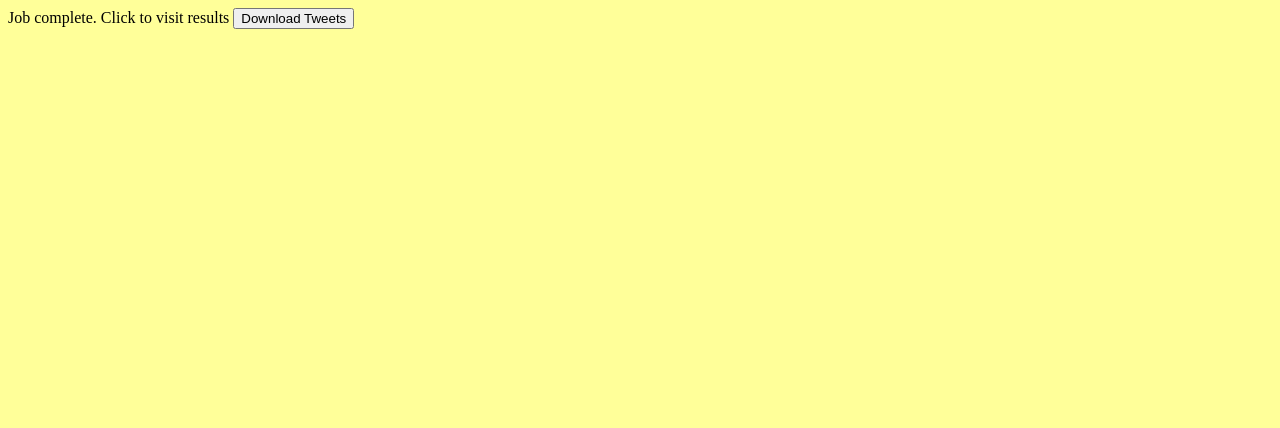
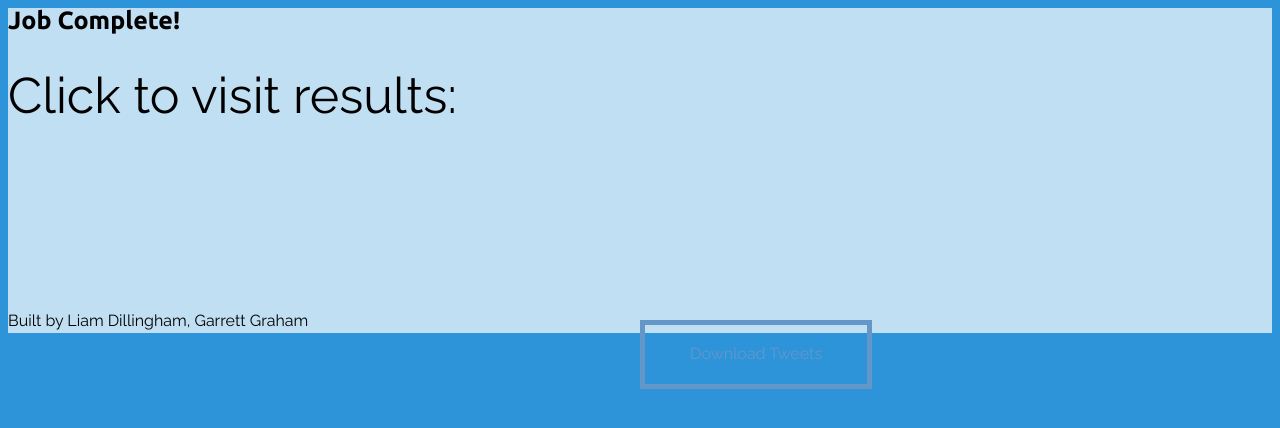
Before and after one commit to lgdillin/BDAM, a Flask app: template templates/complete.html in a window 1280 px wide. Shown: the top 428 px of the page. Run offline with Flask 2, Linux system fonts and the light colour scheme; the template is opened without the code that fills it, so the values that code supplies are empty; parts of the project's set-up code (start-up, migrations or seed data) failed here and were passed over.

Commit message:
new UI for index.html

```diff
--- /dev/null
+++ b/static/styles/complete.css
@@ -0,0 +1,78 @@
+body{
+  background-repeat:no-repeat;
+  background-attachment:fixed;
+  background-position:center;
+  background-size: 100% 100%;
+}
+#whiteScreen{
+  background: rgb(255, 255, 255); /* fallback color */
+  background: rgba(255, 255, 255, 0.7);
+}
+
+#jobCompleteTitle{
+  font-family: 'Ubuntu', Georgia, Times, serif;
+	font-size: 25px;
+	line-height: 25px;
+  padding: 0px;
+  text-align: left;
+}
+
+#jobCompleteText{
+  font-family: 'Raleway', sans-serif;
+	font-size: 50;
+	line-height: 25px;
+  padding: 0px;
+  text-align: left;
+  padding-bottom: 150px;
+}
+
+#footer{
+  font-family: 'Raleway', sans-serif;
+	font-size: 16;
+	line-height: 25px;
+  padding: 0px;
+  text-align: left;
+}
+
+button {
+  display: inline-block;
+  margin: 0 10px 0 0;
+  padding: 15px 45px;
+  font-size: 16px;
+  font-family: 'Raleway', sans-serif;
+  line-height: 1.8;
+  appearance: none;
+  box-shadow: none;
+  border-radius: 0;
+  position: absolute;
+  top: 40%;
+}
+
+button:focus {
+  outline: none
+}
+
+section.border {
+  text-align: center;
+}
+section.border button {
+  color: #6496c8;
+  background: rgba(0,0,0,0);
+  border: solid 5px #6496c8;
+}
+
+section.border button:focus,
+section.border button.focus {
+  border-color: #27496d;
+  color: #27496d;
+}
+section.border button:hover,
+section.border button.hover {
+  border-color: #346392;
+  color: #346392;
+}
+section.border button:active,
+section.border button.active {
+  border-color: #27496d;
+  color: #27496d;
+}
--- a/templates/complete.html
+++ b/templates/complete.html
@@ -1,8 +1,26 @@
 <html>
-  <head></head>
-  <body bgcolor="#FFFF99">
-    Job complete. Click to visit results
-    <button onclick="resultPage()">Download Tweets</button>
+  <head>
+  <link rel="stylesheet" type = "text/css" href="{{ url_for('static', filename='styles/complete.css') }}">
+  <link href='http://fonts.googleapis.com/css?family=Ubuntu:bold' rel='stylesheet' type='text/css'>
+  <link href='http://fonts.googleapis.com/css?family=Vollkorn' rel='stylesheet' type='text/css'>
+  <link href="https://fonts.googleapis.com/css?family=Raleway" rel="stylesheet">
+  </head>
+  <title>Tweet Finder</title>
+  <body bgcolor="#2E94D9">
+      <div id = "whiteScreen">
+        <!-- section title, "Job Complete!" -->
+        <p id = "jobCompleteTitle">Job Complete!</p>
+        <!-- text for the "Job Complete!" section -->
+        <p id = "jobCompleteText" class = "complete">
+        Click to visit results:
+
+        <section class = "border">
+          <button onclick="resultPage()">Download Tweets</button>
+        </section>
+
+        <!-- simple footer text -->
+        <p id = "footer">Built by Liam Dillingham, Garrett Graham</p>
+      </div>
   </body>
 
   <script>
--- a/templates/index.html
+++ b/templates/index.html
@@ -12,7 +12,7 @@
       <div id = "whiteScreen">
         <!-- section title, "How It Works" -->
         <p id = "howTitle">How It Works</p>
-        <!-- text for the "About" sectino -->
+        <!-- text for the "About" section -->
         <p id = "howText" class = "how">
         Enter a single hashtag into the input field below.  <br>
         The App will crawl Twitter and download all tweets which match the given hashtag. <br>
@@ -26,7 +26,7 @@
 
         <div id="outputTitle"></div>
         <div id="output"></div>
-        <!-- simple footer text.....seeking more efficient way to space text -->
+        <!-- simple footer text -->
         <p id = "footer">Built by Liam Dillingham, Garrett Graham</p>
       </div>
   </body>
```
